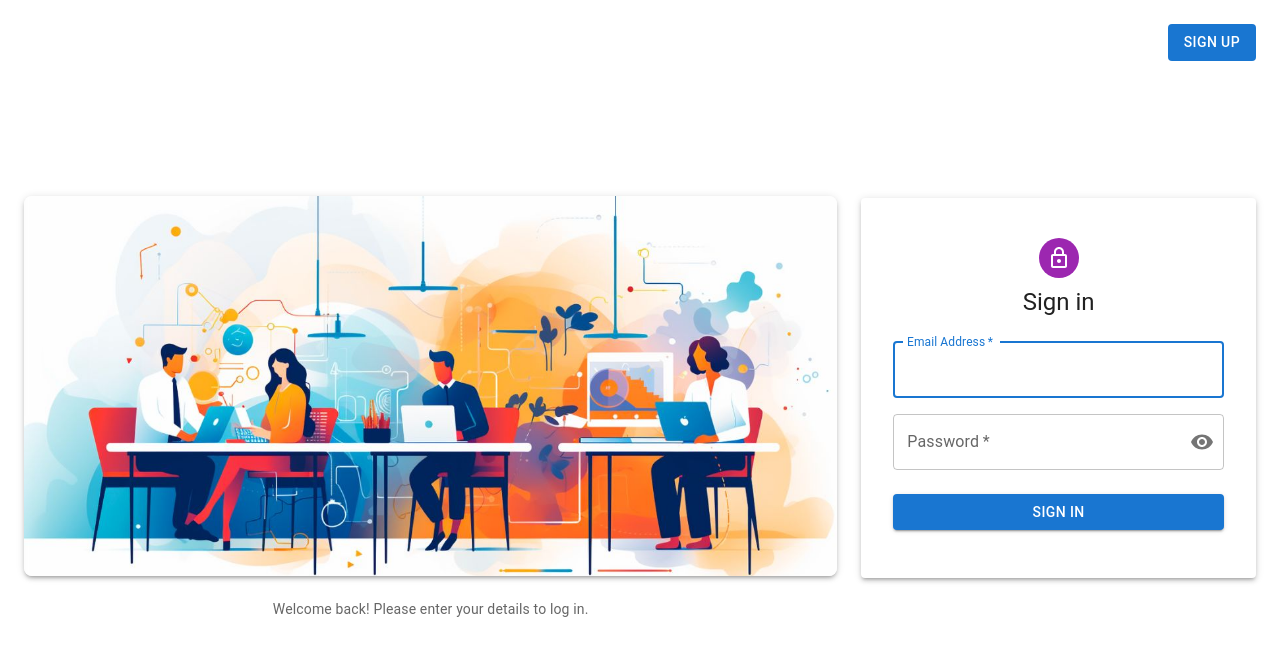
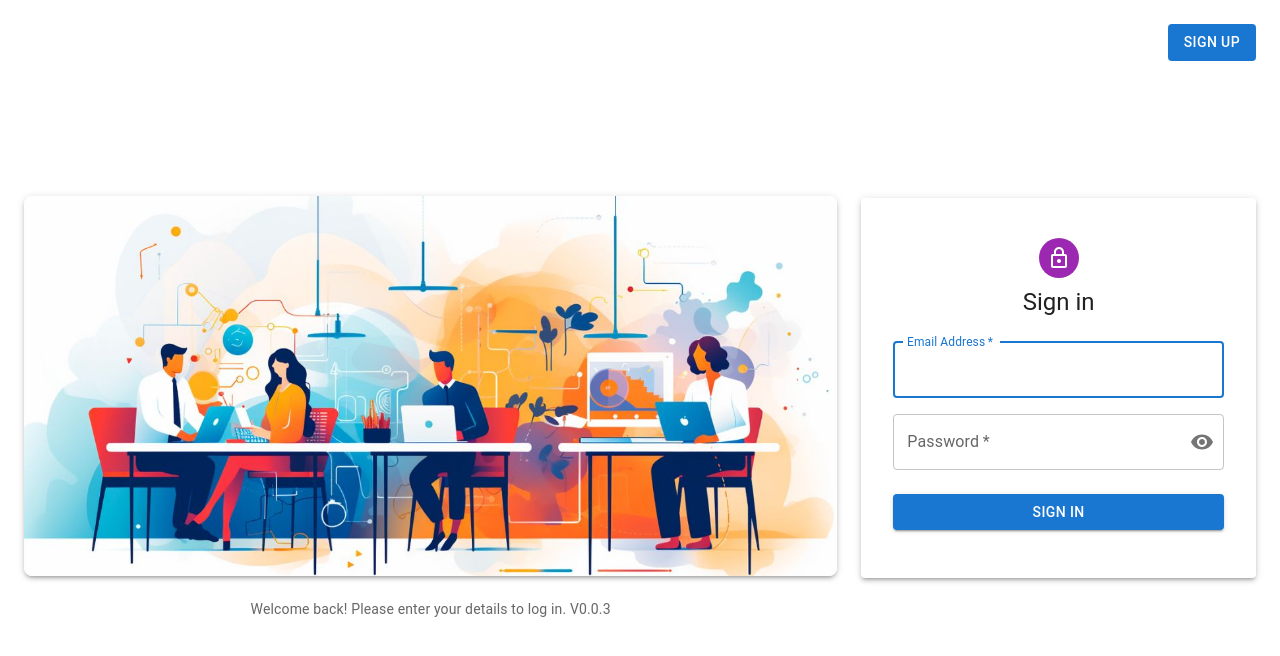
Before and after one commit to gaur-prvt-letd/SSS, a React (Vite) app: page /login in a window 1280 px wide. Shown: the top 656 px of the page. Built offline with nearby package versions, Linux system fonts and the light colour scheme.

Commit message:
udpated code of the vesion controll

```diff
--- a/package.json
+++ b/package.json
@@ -1,7 +1,7 @@
 {
   "name": "sss",
   "private": true,
-  "version": "0.0.2",
+  "version": "0.0.3",
   "type": "module",
   "scripts": {
     "dev": "vite",
--- a/src/features/auth/LoginForm.tsx
+++ b/src/features/auth/LoginForm.tsx
@@ -19,6 +19,7 @@ import LockOutlinedIcon from "@mui/icons-material/LockOutlined";
 import Visibility from "@mui/icons-material/Visibility";
 import VisibilityOff from "@mui/icons-material/VisibilityOff";
 import LoginImage from "../../assets/LoginImage.jpeg";
+import pkg from "../../../package.json";
 
 export const LoginForm = () => {
   const dispatch = useDispatch();
@@ -95,7 +96,7 @@ export const LoginForm = () => {
             align="center"
             sx={{ mt: 2 }}
           >
-            Welcome back! Please enter your details to log in.
+            Welcome back! Please enter your details to log in. V{pkg.version}
           </Typography>
         </Grid>
 
```
